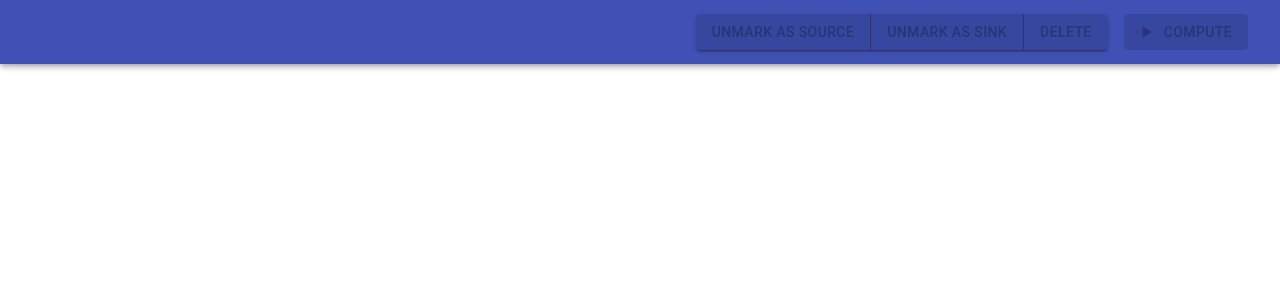
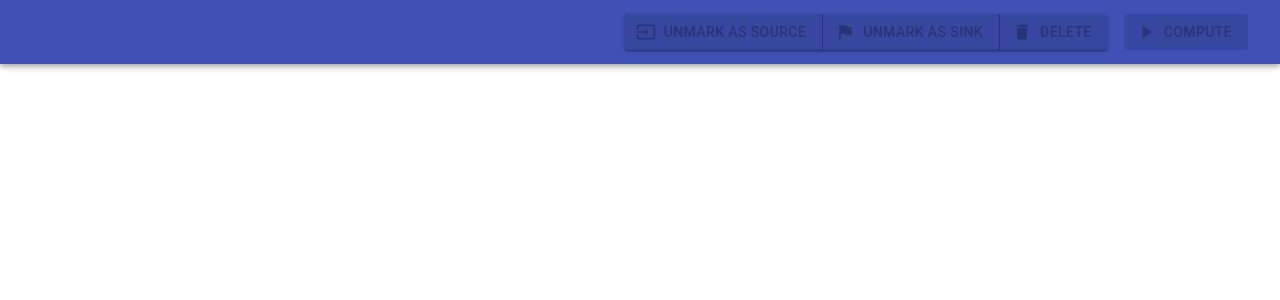
Before and after one commit to Bikappa/maxflow, a React (Create React App) app: page / in a window 1280 px wide. Shown: the top 300 px of the page. Built offline with nearby package versions, Linux system fonts and the light colour scheme.

Commit message:
icons for source and sink

```diff
--- a/src/components/FlowNetworkEditor/FlowNetworkEditor.tsx
+++ b/src/components/FlowNetworkEditor/FlowNetworkEditor.tsx
@@ -1,5 +1,5 @@
 import { AppBar, ButtonGroup, makeStyles, Toolbar } from "@material-ui/core";
-import { PlayArrow } from "@material-ui/icons";
+
 import { useCallback, useState } from "react";
 import { createUseStyles } from "react-jss";
 import { Point } from "../../geometry";
@@ -7,6 +7,10 @@ import { fordFulkerson } from "../../maxflow";
 import { FlowArc, FlowNetworkNode } from "../flow";
 import { NodeId, NumericLabeledArcs } from "../types";
 import { SmartButton } from "./SmartButton";
+import FlagIcon from '@material-ui/icons/Flag';
+import PlayArrowIcon from "@material-ui/icons/PlayArrow";
+import InputIcon from '@material-ui/icons/Input';
+import DeleteIcon from '@material-ui/icons/Delete';
 
 const useStyles = createUseStyles({
   canvas: {
@@ -236,11 +240,11 @@ export function FlowNetworkEditor() {
       <Toolbar className={muiClasses.root}>
         <div className={muiClasses.grow} />
         <ButtonGroup variant='contained' >
-          <SmartButton onClick={sourceMarkClickHandler}>{selectedNode === source ? 'Unm' : 'M'}ark as source</SmartButton>
-          <SmartButton onClick={sinkMarkClickHandler}>{selectedNode === sink ? 'Unm' : 'M'}ark as sink</SmartButton>
-          <SmartButton onClick={deleteClickHandler}>Delete</SmartButton>
+          <SmartButton onClick={sourceMarkClickHandler} startIcon={<InputIcon />}>{selectedNode === source ? 'Unm' : 'M'}ark as source</SmartButton>
+          <SmartButton onClick={sinkMarkClickHandler} startIcon={<FlagIcon />}>{selectedNode === sink ? 'Unm' : 'M'}ark as sink</SmartButton>
+          <SmartButton onClick={deleteClickHandler} startIcon={<DeleteIcon />}>Delete</SmartButton>
         </ButtonGroup>
-        <SmartButton onClick={runClickHandler} color='primary' variant='contained' startIcon={<PlayArrow />}>Compute</SmartButton>
+        <SmartButton onClick={runClickHandler} color='primary' variant='contained' startIcon={<PlayArrowIcon />}>Compute</SmartButton>
       </Toolbar>
     </AppBar>
     <div onClick={canvasClickHandler} className={classes.canvas}>
@@ -255,7 +259,7 @@ export function FlowNetworkEditor() {
             positionX={pos.x}
             positionY={pos.y}
             bgColor={value.id === selectedNode ? 'red' : undefined}
-            label={sink === value.id ? 'sink' : (source === value.id ? 'source' : undefined)}
+            label={sink === value.id ? <FlagIcon /> : (source === value.id ?  <InputIcon /> : undefined)}
           />
         })
       }
--- a/src/components/flow/FlowNode.tsx
+++ b/src/components/flow/FlowNode.tsx
@@ -1,16 +1,17 @@
+import { makeStyles } from "@material-ui/core";
 import React, { DragEvent, memo } from "react"
-import { createUseStyles } from "react-jss";
 
-import { Point } from "../../geometry"
 import { asPixels } from '../../utils/index';
 import { NodeId } from "../types";
 
-const useStyles = createUseStyles({
+const useStyles = makeStyles((theme) => ({
   label: {
-    position: 'absolute',
-    top: '-2em'
-  }
-})
+
+    display: 'inline-block',
+    marginTop: theme.spacing(1)
+  },
+}));
+
 export const FlowNode = memo((props: {
   id: NodeId
   positionX: number,
@@ -18,7 +19,7 @@ export const FlowNode = memo((props: {
   onClick: (id: NodeId) => void
   onDrag: (id: NodeId, event: DragEvent) => void
   bgColor?: string
-  label?: string
+  label?: React.ReactNode
 }) => {
   const classes = useStyles()
 
@@ -45,7 +46,9 @@ export const FlowNode = memo((props: {
           backgroundColor: props.bgColor,
         }}>
       {props.id}
-      {props.label ? <span className={classes.label}>{props.label}</span> : null}
+      <span className={classes.label}>
+        {props.label}
+      </span>
     </div>
   )
 })
```
Also changed, not shown: 1 other file (tests, documents, lock files or other folders).
